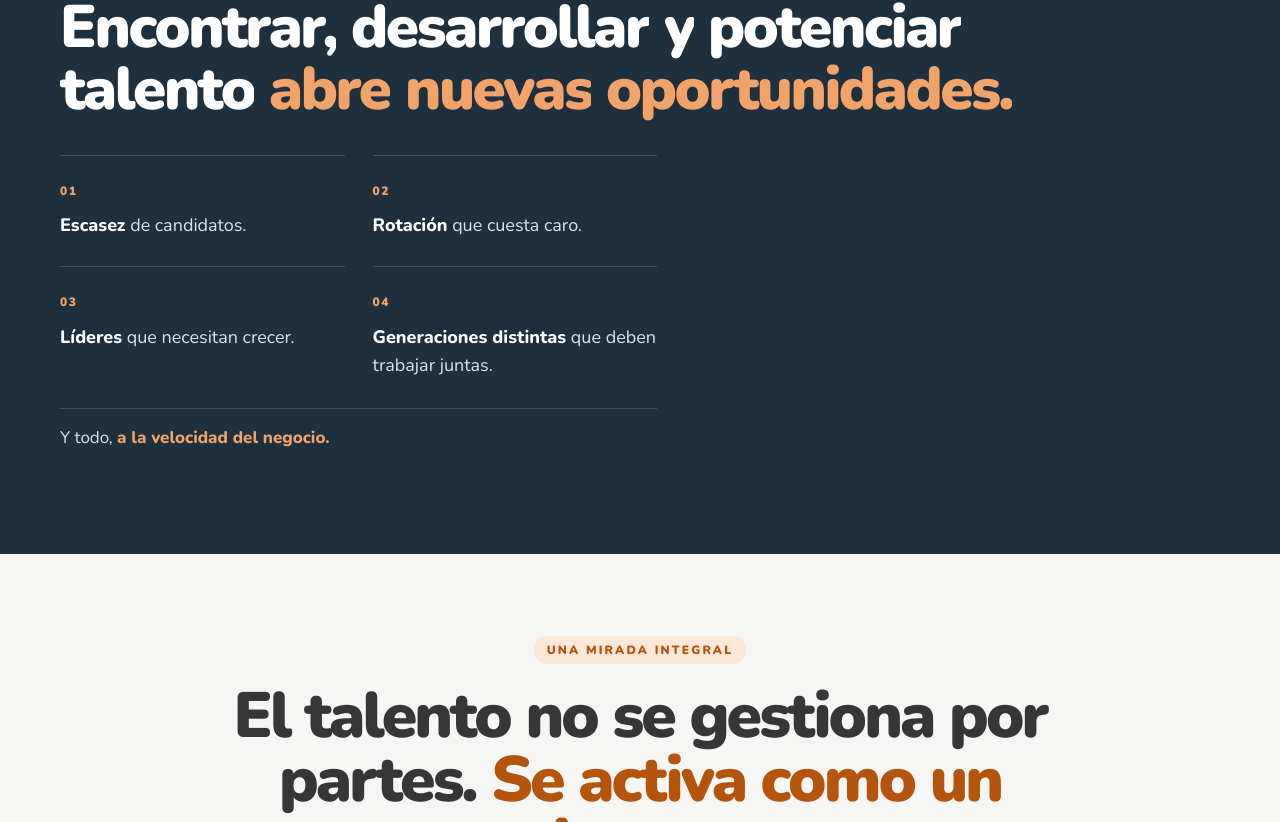
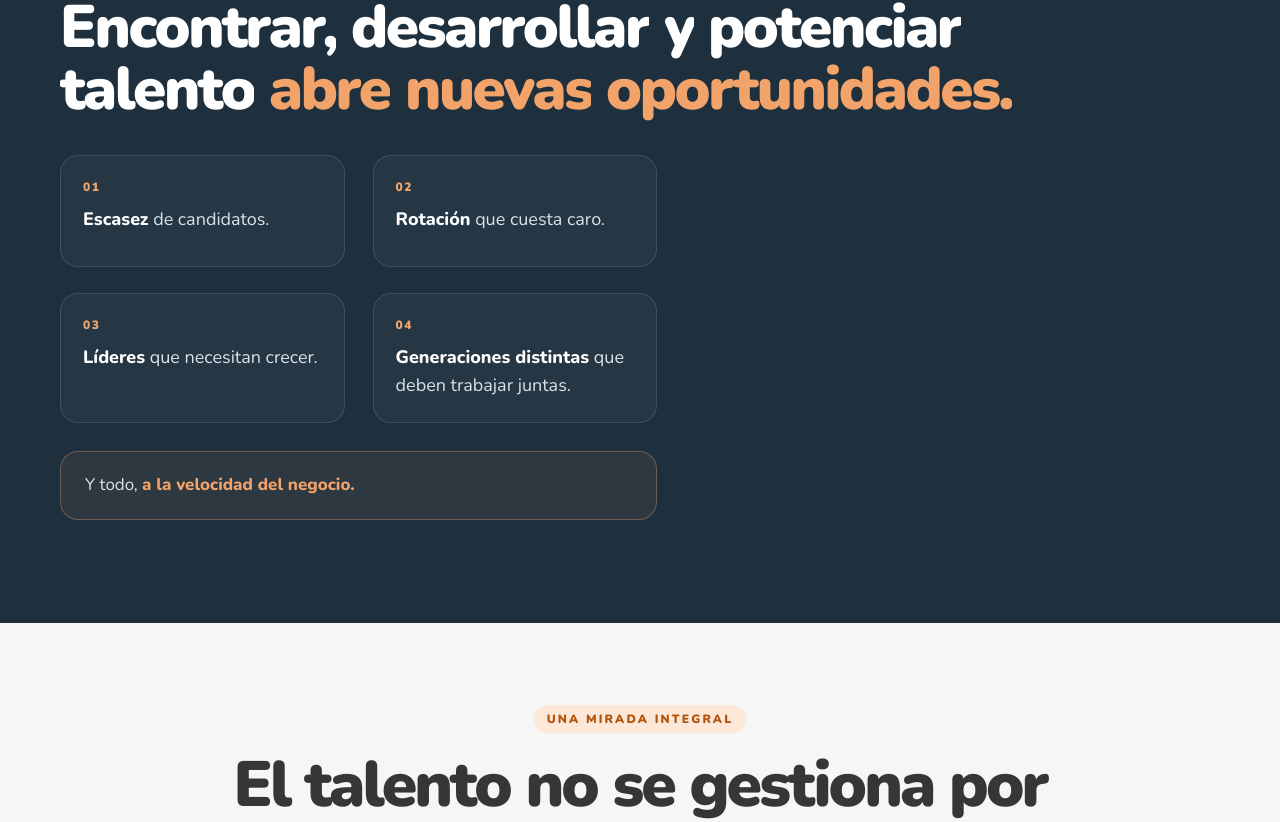
Before and after one commit to josepueblarosalesph/adconsulting, a Next.js app: page / in a window 1280 px wide. Shown: the part 1898-2720 px from the top of the page. Built offline with nearby package versions, Linux system fonts and the light colour scheme.

Commit message:
Anima frases del desafio en tarjetas

```diff
--- a/app/globals.css
+++ b/app/globals.css
@@ -505,9 +505,12 @@ details[open] .mobile-menu-icon i:last-child{transform:translateY(-7px) rotate(-
 
 /* Scannable challenges with an editorial closing line. */
 .corp-challenge-points ol{display:grid;grid-template-columns:repeat(2,minmax(0,1fr));gap:26px 28px;list-style:none;counter-reset:challenge;margin:0;padding:0}
-.corp-challenge-points li{counter-increment:challenge;position:relative;padding:26px 0 0;border-top:1px solid #ffffff29;color:#dbe3e8;font-size:18px;line-height:1.55}
-.corp-challenge-points li:before{content:"0" counter(challenge);display:block;margin-bottom:12px;color:var(--co-peach);font-size:12px;font-weight:900;letter-spacing:.12em}
+.corp-challenge-points li{counter-increment:challenge;position:relative;min-height:112px;padding:22px;border:1px solid #ffffff20;border-radius:18px;background:#ffffff09;color:#dbe3e8;font-size:18px;line-height:1.55;opacity:0;animation:challenge-card-in .72s cubic-bezier(.22,1,.36,1) forwards;animation-delay:calc(var(--challenge-index,0) * 130ms)}
+.corp-challenge-points li:nth-child(1){--challenge-index:0}.corp-challenge-points li:nth-child(2){--challenge-index:1}.corp-challenge-points li:nth-child(3){--challenge-index:2}.corp-challenge-points li:nth-child(4){--challenge-index:3}
+.corp-challenge-points li:before{content:"0" counter(challenge);display:block;margin-bottom:10px;color:var(--co-peach);font-size:12px;font-weight:900;letter-spacing:.12em}
 .corp-challenge-points li strong{color:#fff;font-weight:800}
 .corp-challenge .corp-challenge-points .corp-challenge-pace{margin:28px 0 0;padding:16px 0 0;border-top:1px solid #ffffff29;color:#dbe3e8;font-size:17px;line-height:1.55}
 .corp-challenge-pace strong{color:var(--co-peach);font-weight:800}
+.corp-challenge .corp-challenge-points .corp-challenge-pace{padding:20px 24px;border:1px solid #f2a36a55;border-radius:18px;background:#f2a36a14}
+@keyframes challenge-card-in{from{opacity:0;transform:translate3d(0,18px,0)}to{opacity:1;transform:translate3d(0,0,0)}}
 @media(max-width:480px){.corp-challenge-points ol{grid-template-columns:1fr;gap:20px}.corp-challenge-points li{padding-top:16px}}
```
